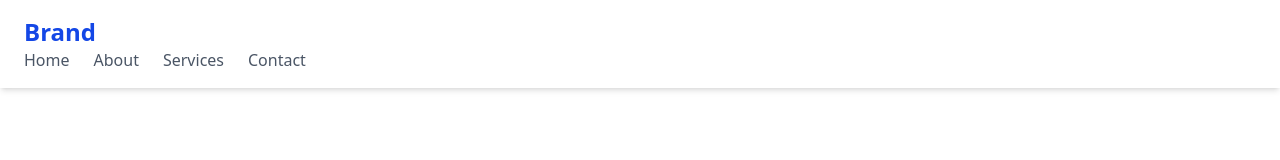
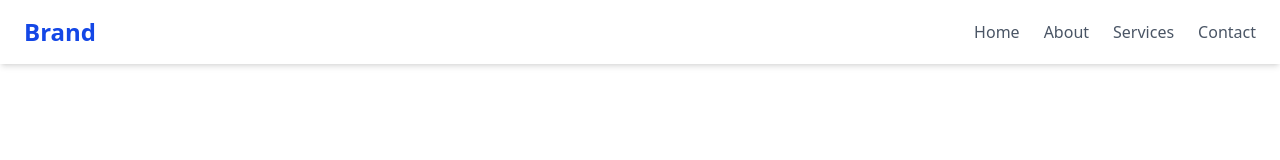
Before and after one commit to malikahsan13/tailwind_projects, a website: page project2.html in a window 1280 px wide. Drawn offline with Linux system fonts and the light colour scheme.

Commit message:
added responsive nave bar mobile first design

```diff
--- a/project2.html
+++ b/project2.html
@@ -11,13 +11,32 @@
         <div class="max-w-7xl mx-auto flex items-center justify-between">
             <!-- Desktop Menu -->
              <div class="text-2xl font-bold text-blue-700">Brand</div>
+             <ul class="hidden md:flex gap-6 text-gray-600 font-medium">
+                 <li><a href="#">Home</a></li>
+                 <li><a href="#">About</a></li>
+                 <li><a href="#">Services</a></li>
+                 <li><a href="#">Contact</a></li>
+            </ul>
+            <div class="md:hidden">
+                <button id="menu-btn" class="text-3xl">&#9776;</button>
+            </div>
         </div>
-        <ul class="md:flex gap-6 text-gray-600">
-            <li><a href="#">Home</a></li>
-            <li><a href="#">About</a></li>
-            <li><a href="#">Services</a></li>
-            <li><a href="#">Contact</a></li>
-        </ul>
+
+        <div id="mobile-menu" class="sm:block md:hidden hidden px-4 mt-2">
+            <ul class="flex flex-col gap-6 text-gray-600">
+                <li><a href="#">Home</a></li>
+                <li><a href="#">About</a></li>
+                <li><a href="#">Services</a></li>
+                <li><a href="#">Contact</a></li>
+            </ul>
+        </div>
     </nav>
+    <script>
+        const menuBtn = document.getElementById("menu-btn");
+        const mobileNew = document.getElementById("mobile-menu");
+        menuBtn.addEventListener('click',() => {
+            mobileNew.classList.toggle('hidden');
+        })
+    </script>
 </body>
 </html>
```
Also changed, not shown: src/output.css.
